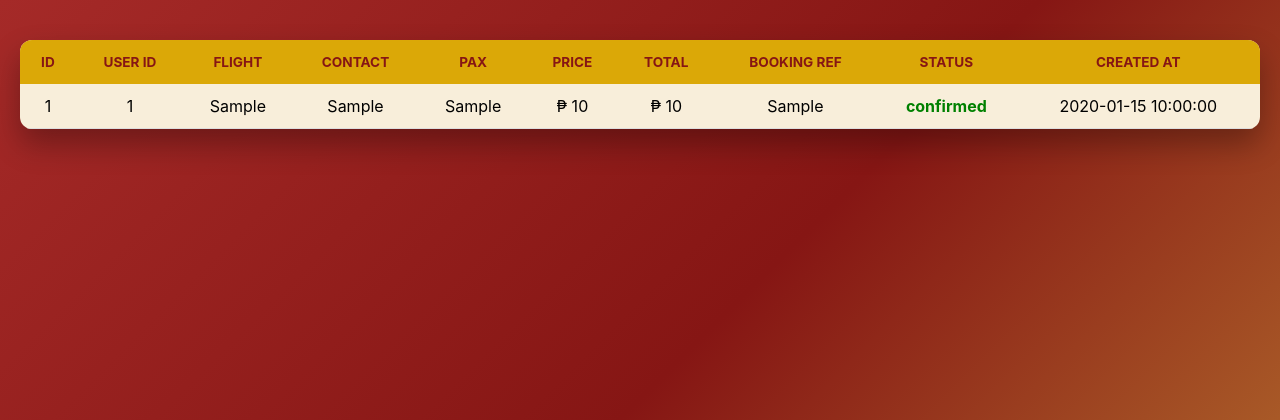
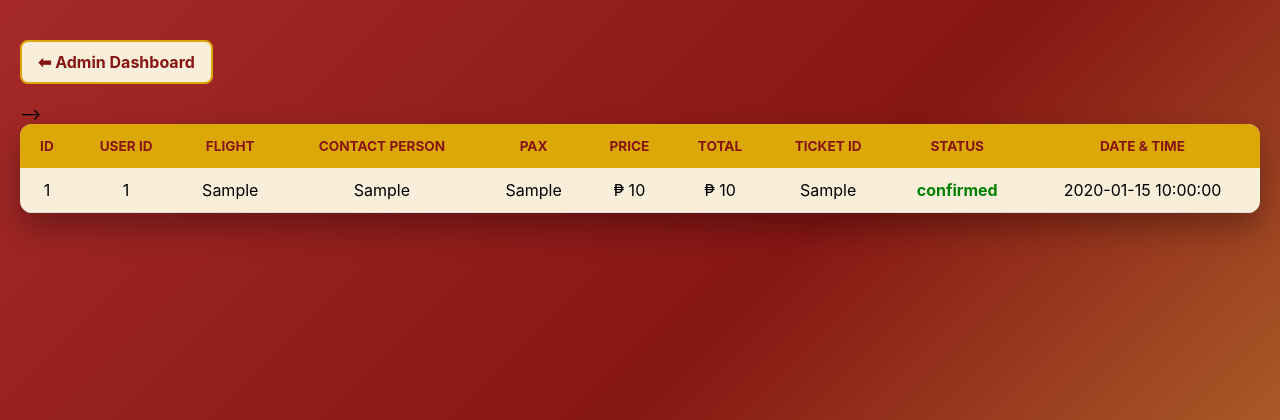
Before and after one commit to asdfgcarlo/TheExpedition, a Flask app: page /booking_details in a window 1280 px wide. Shown: the top 420 px of the page. Run offline with Flask 3, Linux system fonts and the light colour scheme; the visitor is signed in with stand-in values (Sample User, id 1); tables that the repository leaves empty or names only in its code hold one stand-in row (values such as "Sample post"); data that the repository does not hold is empty; some libraries are stand-ins or nearby versions.

Commit message:
update  html and css

```diff
--- a/static/booking_details.css
+++ b/static/booking_details.css
@@ -78,6 +78,27 @@ tbody tr:hover {
     background: #fff3c4;
 }
 
+.top-bar {
+    margin-bottom: 20px;
+}
+
+.back-btn {
+    display: inline-block;
+    background: #f8eeda;
+    color: #861614;
+    padding: 10px 16px;
+    border-radius: 8px;
+    font-weight: bold;
+    text-decoration: none;
+    border: 2px solid #dba807;
+    transition: 0.3s;
+}
+
+.back-btn:hover {
+    background: #dba807;
+    transform: scale(1.05);
+}
+
 /* =========================
    STATUS LABELS
 ========================= */
--- a/templates/booking_details.html
+++ b/templates/booking_details.html
@@ -8,7 +8,12 @@
     <title>Document</title>
 </head>
 <body>
-    <!-- TABLE -->
+<div class="top-bar">
+    <a href="{{ url_for('admin') }}" class="back-btn">
+        ⬅ Admin Dashboard
+    </a>
+</div>
+</div> -->
 <div class="table-container">
     <table>
         <thead>
@@ -16,13 +21,13 @@
                 <th>ID</th>
                 <th>User ID</th>
                 <th>Flight</th>
-                <th>Contact</th>
+                <th>Contact Person</th>
                 <th>Pax</th>
                 <th>Price</th>
                 <th>Total</th>
-                <th>Booking Ref</th>
+                <th>Ticket ID</th>
                 <th>Status</th>
-                <th>Created At</th>
+                <th>Date & Time</th>
             </tr>
         </thead>
 
```
